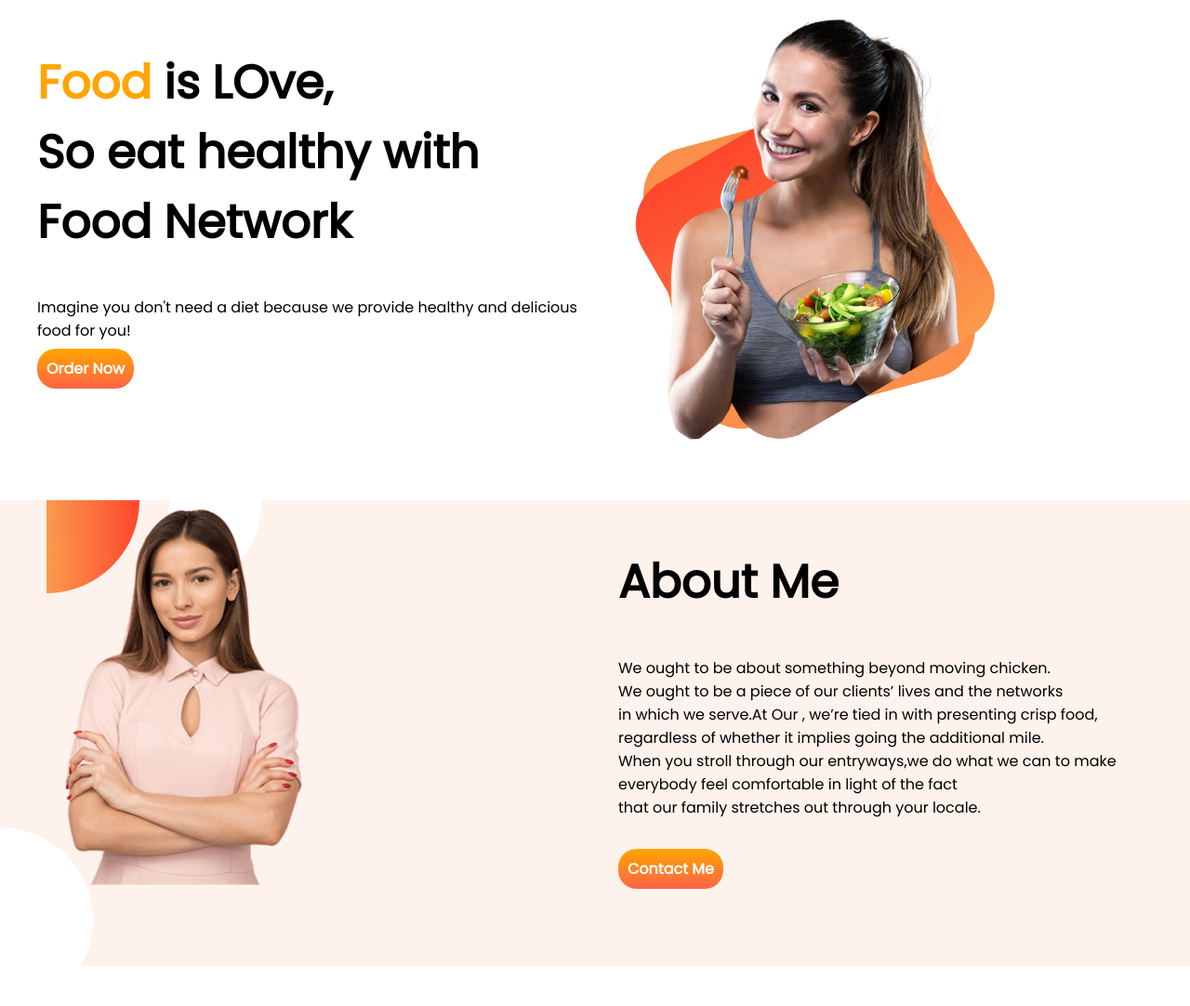
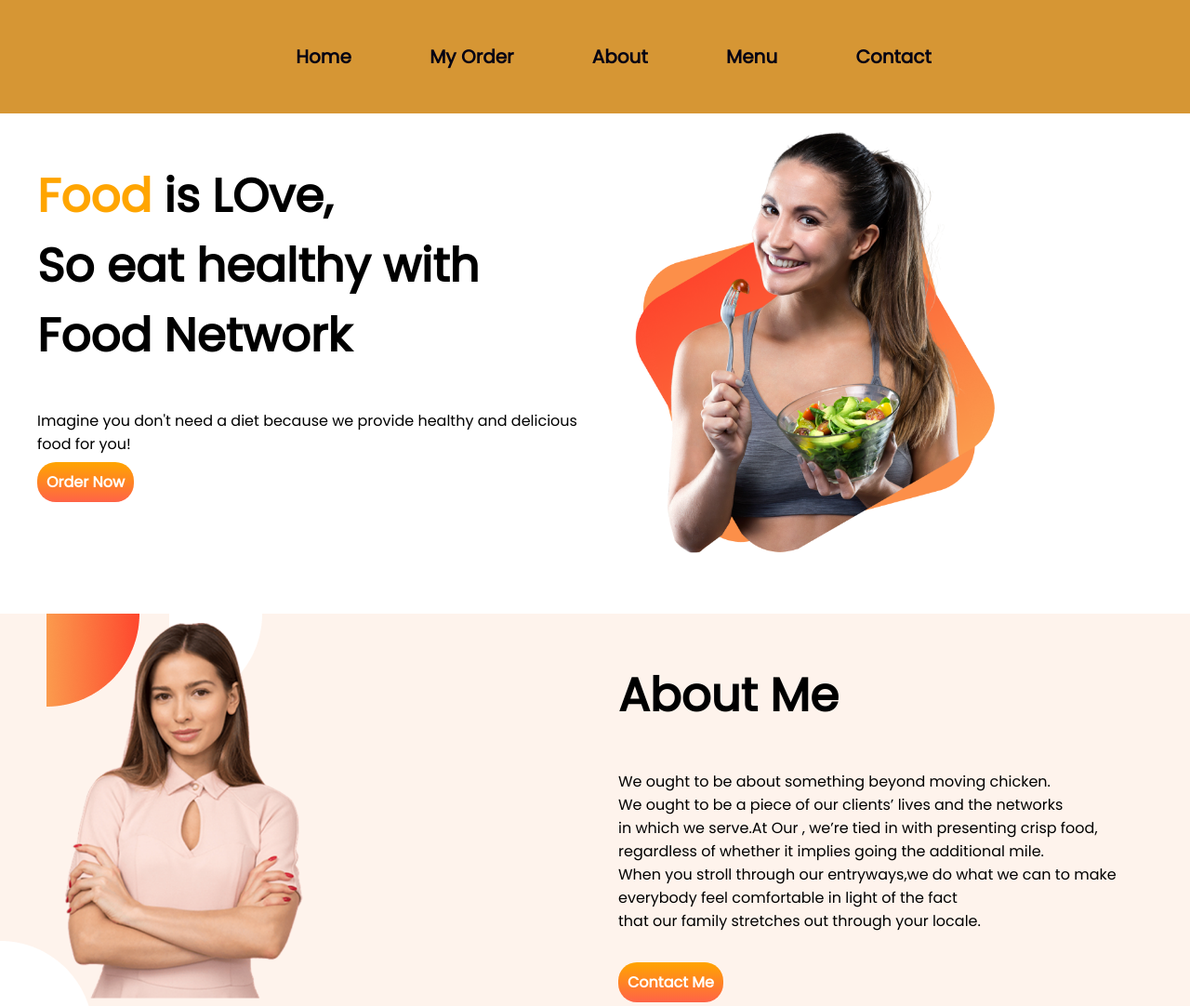
Before and after one commit to nhbappi/food-network, a plain HTML site: page index.html in a window 1280 px wide. Shown: the top 1082 px of the page at 93% size. Drawn offline with Linux system fonts and the light colour scheme.

Commit message:
button added

```diff
--- a/index.html
+++ b/index.html
@@ -11,6 +11,15 @@
     <link rel="stylesheet" href="style.css">
 </head>
 <body>
+    <nav>
+        <ul>
+            <li> <a class="button" target="_blank" href="https://www.foodpanda.com.bd/">Home</a></li>
+            <li><a class="button" target="_blank" href="https://www.foodpanda.com.bd/orders">My Order</a></li>
+            <li><a class="button" target="_blank" href="https://www.foodpanda.com.bd/rewards/challenges">About</a></li>
+            <li><a class="button" target="_blank" href="https://www.foodpanda.com.bd/restaurant/rdtk/muncheezeMenu">Menu</a></li>
+            <li><a class="button" target="_blank"  href="https://www.foodpanda.com.bd/restaurant/vwus/hayatiContact">Contact</a></li>
+        </ul>
+    </nav>
     <section class="top-part flexible-container">
     <div class="half-width">
     <h1><span class="orange-color">Food</span> is LOve,<br>
@@ -56,6 +65,7 @@
        </div>
     </section>
     <section class="viewers-number">
+
             <div class="viewers-container">
                 <div>
                     <h2>800k</h2>
@@ -69,14 +79,13 @@
                     <h2>500k</h2>
                     <p>Facebook Likes</p>
                 </div>
+            </div>
+    </section>
 
-
-        </div>
-
-
+    <section>
         <div class="footer-col">
             <h2><span class="orange-color">Food</span> <span class="grey-color">NETWORK</h2>
-           <p><span class="white-color">Eat healthy to live healthy.Live healthy to live healthy</span></p>
+           <p><span class="white-color">Eat healthy to live healthy. Live healthy to live healthy</span></p>
         </footer>
         </div>
 
--- a/style.css
+++ b/style.css
@@ -1,6 +1,31 @@
 body{
     font-family: 'Poppins', sans-serif;
     margin: 0px;
+
+}
+nav{
+    display: flex;
+    justify-content: center;
+    background-color: rgb(214, 150, 52);
+}
+.button{
+    text-decoration: none;
+    background-image: linear-gradient(rgb(226, 168, 59));
+    padding: 10px;
+    border-radius: 20px;
+    color: rgb(4, 3, 19);
+    font-weight: 700;
+
+}
+ul{
+    display: inline;
+    list-style: none;
+}
+ul li{
+    display: inline-block;
+    padding: 30px;
+    cursor: pointer;
+    font-size: 20px;
 }
 h1{
     font-size: 50px;
@@ -63,17 +88,19 @@ footer p{
 .viewers-container{
     display: flex;
 
-    width: 60%;
-    height: 40%;
+    width: calc(400px - 10px);
+    height: calc(150px -  20px);
 
-    margin: 5px;
+    margin: auto;
 
+    padding-top: 0px;
+    padding-left: 20px;
+    padding-right: 30px;
+    border-radius: 10px;
+    box-shadow: 10px 10px 40px gray;
 
-    padding-left: 80px;
-    padding-right: 30px;
+}
 
-    box-shadow: 10px 10px 40px gray;
-}
 .footer-col h2{
     text-align: center;
 
```
Lines whose indentation alone changed are shown as unchanged.
